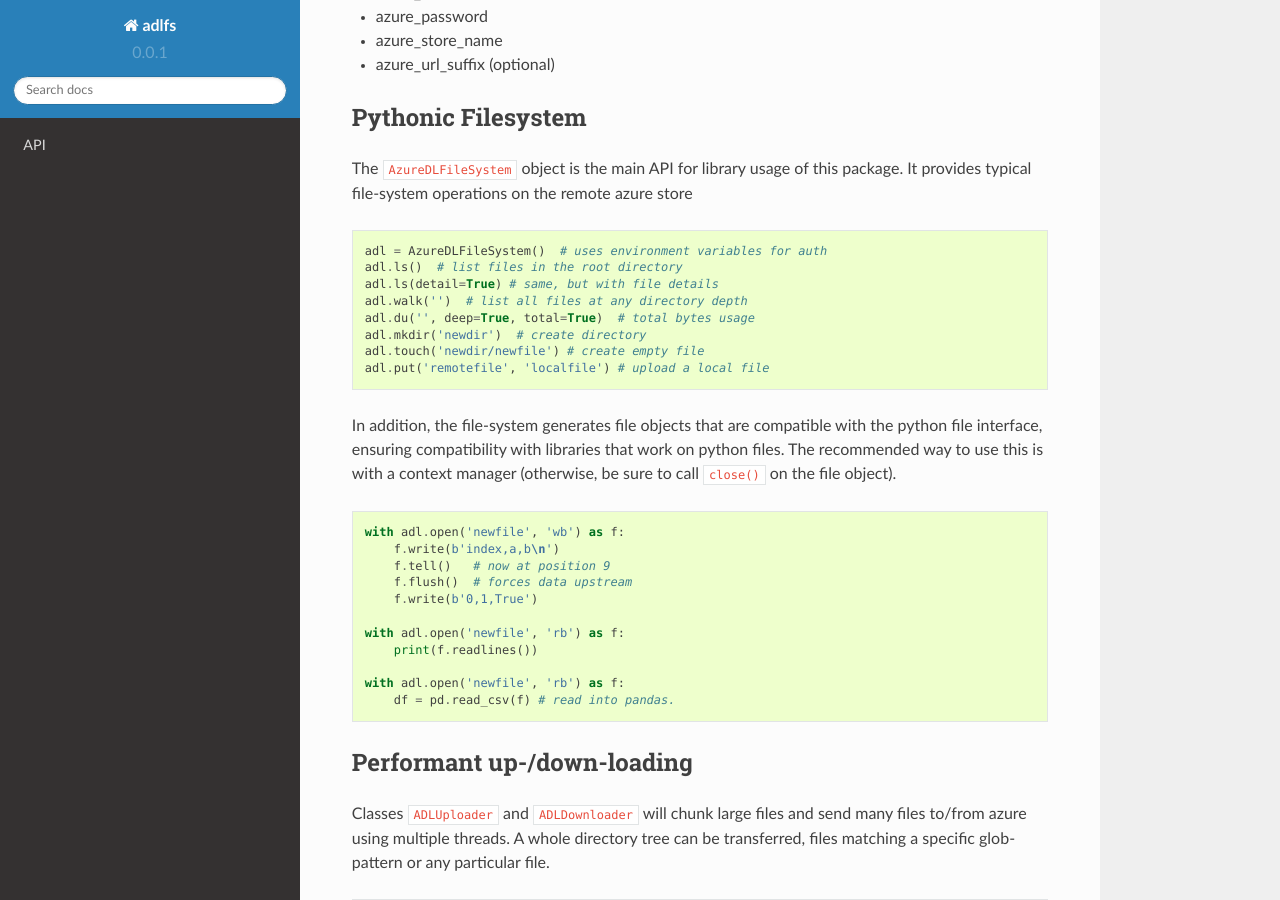
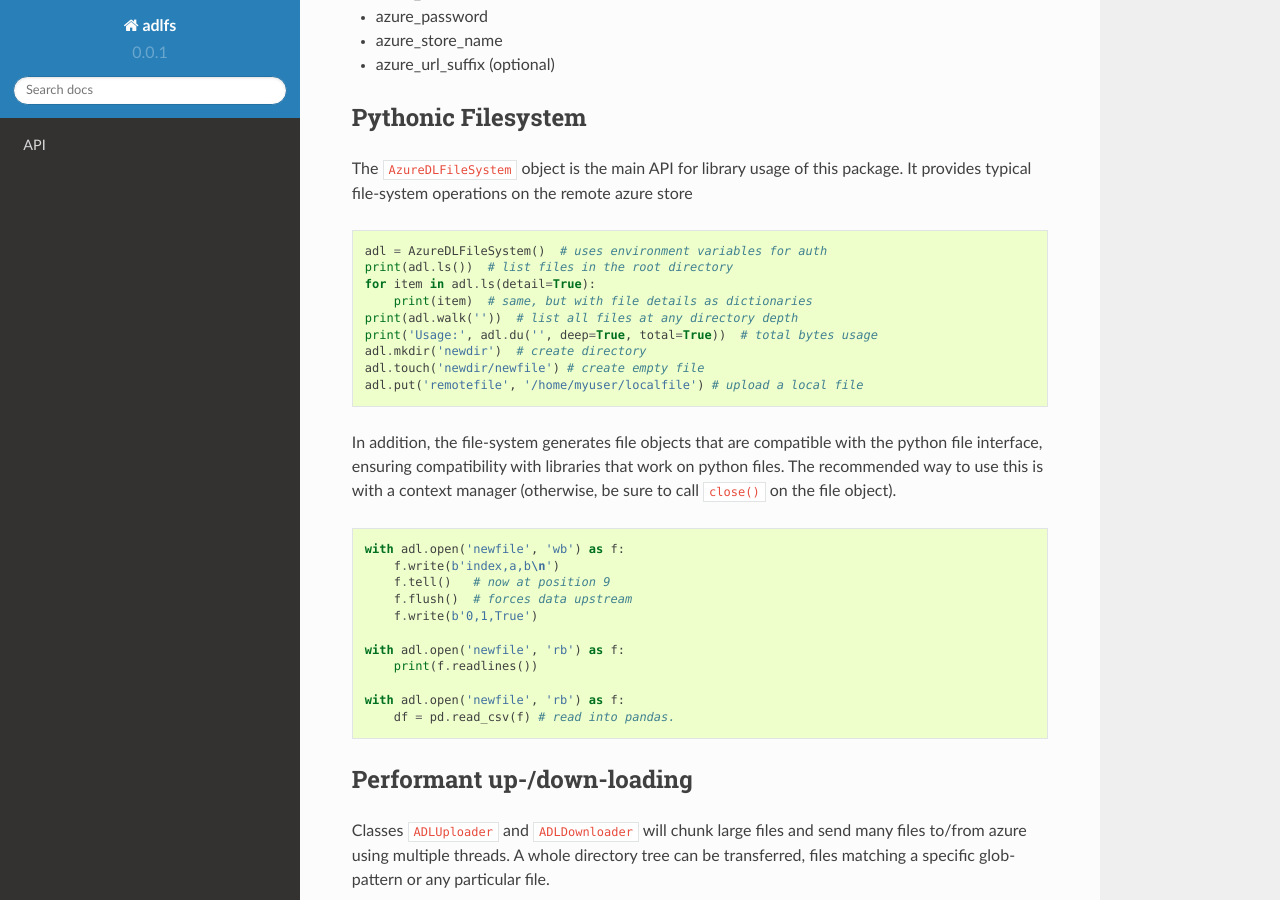
Before and after one commit to Azure/azure-data-lake-store-python, a Sphinx documentation site: the page built from docs/source/index.rst, in a window 1280 px wide and 900 px high, scrolled down 892 px. Built offline with Sphinx 7.4.7 and the Read the Docs theme 2.0.0, drawn with Linux system fonts in a browser that asks for light colours.

Commit message:
Small fixes

```diff
--- a/docs/source/index.rst
+++ b/docs/source/index.rst
@@ -48,13 +48,14 @@ store
 .. code-block:: python
 
     adl = AzureDLFileSystem()  # uses environment variables for auth
-    adl.ls()  # list files in the root directory
-    adl.ls(detail=True) # same, but with file details
-    adl.walk('')  # list all files at any directory depth
-    adl.du('', deep=True, total=True)  # total bytes usage
+    print(adl.ls())  # list files in the root directory
+    for item in adl.ls(detail=True):
+        print(item)  # same, but with file details as dictionaries
+    print(adl.walk(''))  # list all files at any directory depth
+    print('Usage:', adl.du('', deep=True, total=True))  # total bytes usage
     adl.mkdir('newdir')  # create directory
     adl.touch('newdir/newfile') # create empty file
-    adl.put('remotefile', 'localfile') # upload a local file
+    adl.put('remotefile', '/home/myuser/localfile') # upload a local file
 
 In addition, the file-system generates file objects that are compatible with
 the python file interface, ensuring compatibility with libraries that work on
```
Also changed, not shown: 1 other file.
